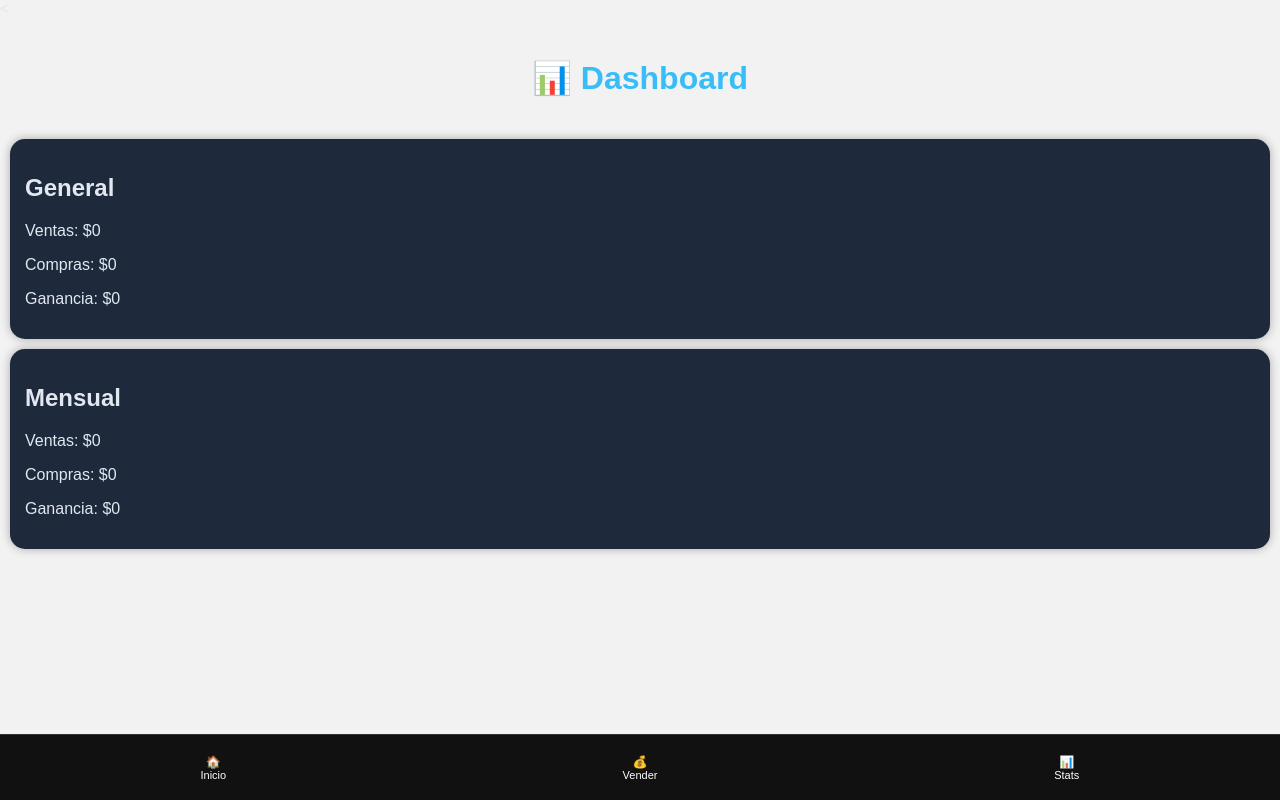
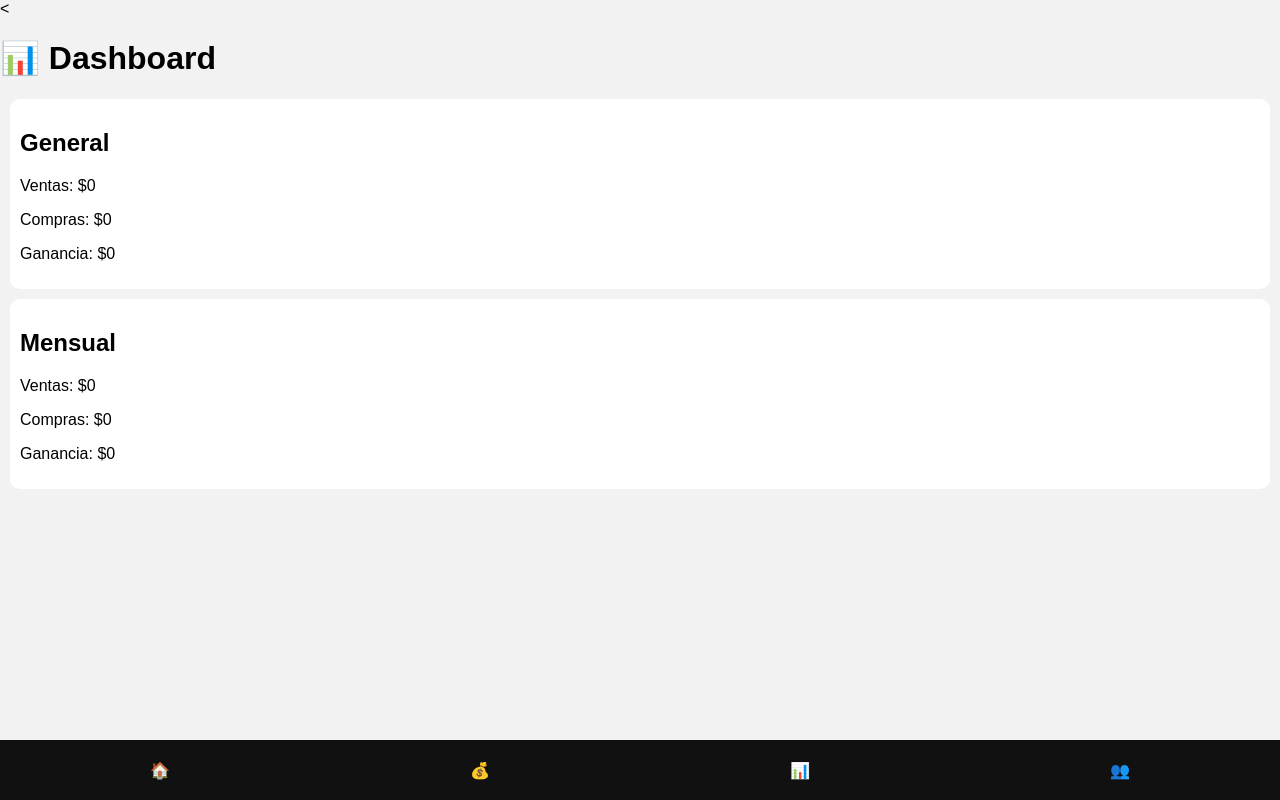
Before and after one commit to nicomartinezytm-pixel/distribuidora, a Flask app: page /dashboard in a window 1280 px wide. Run offline with Flask 3, Linux system fonts and the light colour scheme; data that the repository does not hold is empty.

Commit message:
Update base.html

```diff
--- a/templates/base.html
+++ b/templates/base.html
@@ -1,72 +1,26 @@
 <!DOCTYPE html>
 <html>
 <head>
-    <title>Distribuidora App</title>
-    <meta name="viewport" content="width=device-width, initial-scale=1.0">
-
-    <link rel="stylesheet" href="/static/style.css">
-
-    <style>
-        body {
-            margin: 0;
-            font-family: Arial;
-            background: #f2f2f2;
-            padding-bottom: 75px;
-        }
-
-        .bottom-nav {
-            position: fixed;
-            bottom: 0;
-            left: 0;
-            width: 100%;
-            height: 65px;
-            background: #111;
-            display: flex;
-            justify-content: space-around;
-            align-items: center;
-            border-top: 1px solid #333;
-            z-index: 9999;
-        }
-
-        .nav-item {
-            color: white;
-            text-decoration: none;
-            text-align: center;
-            font-size: 12px;
-            flex: 1;
-        }
-
-        .nav-item span {
-            display: block;
-            font-size: 11px;
-        }
-
-        .nav-item:active {
-            background: #222;
-            border-radius: 10px;
-        }
-    </style>
+<title>Distribuidora</title>
+<meta name="viewport" content="width=device-width, initial-scale=1.0">
+<style>
+body{margin:0;font-family:Arial;background:#f2f2f2;padding-bottom:70px}
+.nav{position:fixed;bottom:0;width:100%;height:60px;background:#111;display:flex;justify-content:space-around;align-items:center}
+.nav a{color:white;text-decoration:none}
+.container{padding:10px}
+.card{background:white;padding:10px;margin:10px;border-radius:10px}
+</style>
 </head>
-
 <body>
 
-    {% block content %}{% endblock %}
+{% block content %}{% endblock %}
 
-    <div class="bottom-nav">
-
-        <a href="/" class="nav-item">
-            🏠<span>Inicio</span>
-        </a>
-
-        <a href="/vender" class="nav-item">
-            💰<span>Vender</span>
-        </a>
-
-        <a href="/dashboard" class="nav-item">
-            📊<span>Stats</span>
-        </a>
-
-    </div>
+<div class="nav">
+<a href="/">🏠</a>
+<a href="/vender">💰</a>
+<a href="/dashboard">📊</a>
+<a href="/clientes">👥</a>
+</div>
 
 </body>
 </html>
```
